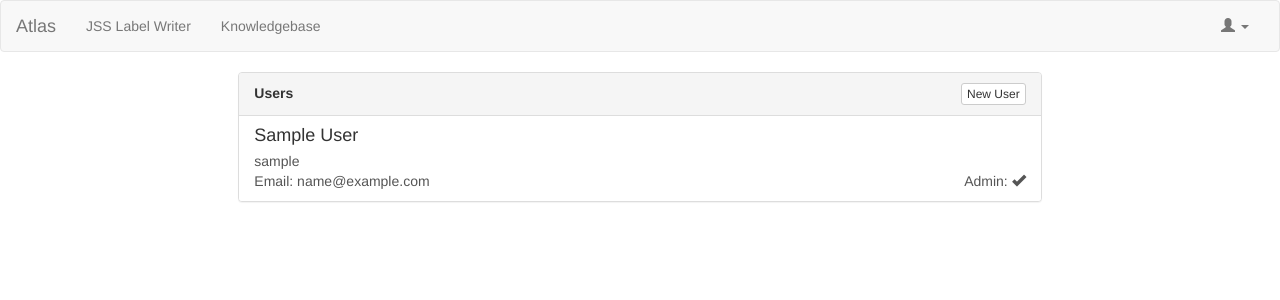
After one commit to roadrunner2348/atlas, a Django app: page /user_management/ in a window 1280 px wide. The commit adds this page. Shown: the top 300 px of the page. Run offline with Django 3.2, Linux system fonts and the light colour scheme; the visitor is signed in with stand-in values (Sample User, id 1); data comes from the database, SQL or seed files in the repository; parts of the project's set-up code (start-up, migrations or seed data) failed here and were passed over; some libraries are stand-ins or nearby versions.

Commit message:
Added User Management Page

```diff
--- /dev/null
+++ b/atlas/JSSLabelWriter/forms.py
@@ -0,0 +1,4 @@
+from django import forms
+
+class StudentImportForm(forms.Form):
+    file = forms.FileField()
--- a/atlas/templates/base.html
+++ b/atlas/templates/base.html
@@ -35,8 +35,9 @@
                   <span class="caret"></span>
                 </a>
                 <ul class="dropdown-menu">
-                  <li class="dropdown-header">Welcome {{ user.first_name}}</li>
-                  <li><a href="/admin">Admin</a></li>
+                  <li><a href="/admin">Django Admin</a></li>
+                  <li><a href="{% url 'user_management:index' %}">Manage Users</a></li>
+                  <li><a href="#">Update Password</a></li>
                   <li role="seperator" class="divider"></li>
                   <li><a href="/user_management/logout">Logout</a></li>
             </ul>
--- /dev/null
+++ b/atlas/user_management/templates/user_management/index.html
@@ -0,0 +1,36 @@
+{% extends 'base.html' %}
+
+{% load staticfiles %}
+
+{% block title %}Login{% endblock %}
+
+{% block body_block %}
+
+
+<div class="col-md-8 col-md-offset-2">
+  <div class="panel panel-default">
+    <div class="panel-heading clearfix">
+      <b>Users</b>
+      <span class="pull-right"><a href="#" class="btn btn-default btn-xs">New User</span></a></span>
+    </div>
+
+      <div class="list-group">
+        {% for person in user_list %}
+          <a href="#" class="list-group-item clearfix">
+            <h4 class="list-group-item-heading">{{ person.first_name }} {{ person.last_name }}</h4>
+            <span class="list-group-item-text">{{ person.username }}</span><br />
+            <span class="list-group-item-text">Email: {{ person.email }}</span>
+            <span class="pull-right">Admin:
+              {% if person.is_staff %}
+                <span class="glyphicon glyphicon-ok"></span>
+              {% else %}
+              <span class="glyphicon glyphicon-remove"></span>
+              {% endif %}
+            </span>
+          </a>
+        {% endfor %}
+      </div>
+    </div>
+</div>
+
+{% endblock %}
--- a/atlas/user_management/urls.py
+++ b/atlas/user_management/urls.py
@@ -1,7 +1,10 @@
 from django.conf.urls import url
 from . import views
 
+app_name = "user_management"
 urlpatterns = [
+    url(r'^', views.index, name="index"),
     url(r'^login', views.user_login, name = 'login'),
     url(r'^logout', views.user_logout, name = 'logout'),
+    url(r'^(?P<user_id>[0-9]+)/', views.detail, name="detail"),
 ]
--- a/atlas/user_management/views.py
+++ b/atlas/user_management/views.py
@@ -2,6 +2,8 @@ from django.shortcuts import render
 from django.contrib.auth import authenticate, login, logout
 from django.http import HttpResponseRedirect, HttpResponse
 from django.contrib.auth.decorators import login_required
+from django.contrib.auth.models import User
+from django.shortcuts import get_object_or_404
 
 def user_login(request):
     # If the request is POST the user is attempting to login.
@@ -34,3 +36,13 @@ def user_logout(request):
     logout(request)
 
     return HttpResponseRedirect('/user_management/login')
+
+@login_required
+def index(request):
+    user_list = User.objects.all().order_by("last_name", "first_name")
+    return render(request, 'user_management/index.html', { 'user_list':user_list })
+
+@login_required
+def detail(request, user_id):
+    person = get_object_or_404(User, pk=user_id)
+    return render(request, 'user_management/detail.html', {'person':person})
```
Also changed, not shown: atlas/JSSLabelWriter/templates/JSSLabelWriter/student_import.html (added, +25 -0 lines).
